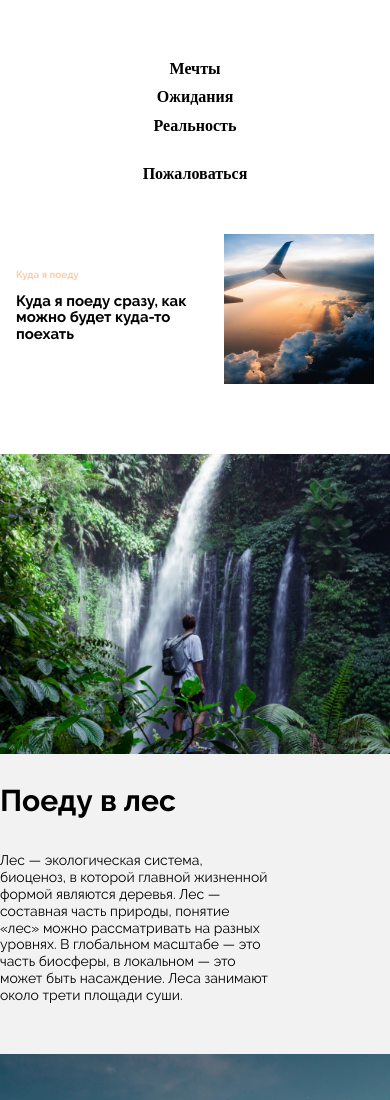
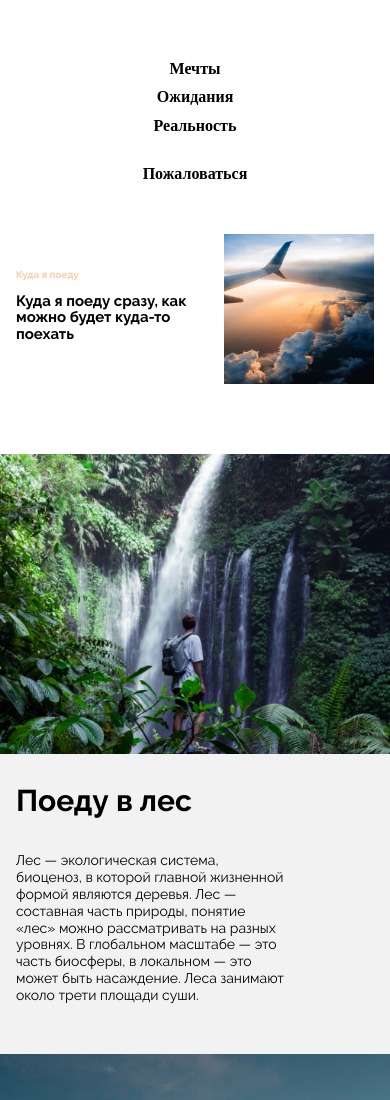
Before and after one commit to adil-max/project, a plain HTML site: page index.html in a window 390 px wide. Shown: the top 1100 px of the page. Drawn offline with Linux system fonts and the light colour scheme.

Commit message:
добавил отступ в блок places

```diff
--- a/blocks/places/__paragraph-text/places__paragraph-text.css
+++ b/blocks/places/__paragraph-text/places__paragraph-text.css
@@ -29,7 +29,7 @@
 @media (max-width: 767px) {
   .places__paragraph-text {
     margin-bottom: 5px;
-    margin-left: 0px;
+    margin-left: 16px;
     max-width: 270px;
   }
 }
--- a/blocks/places/__paragraph-title/places__paragraph-title.css
+++ b/blocks/places/__paragraph-title/places__paragraph-title.css
@@ -21,6 +21,6 @@
 }
 @media (max-width: 767px) {
   .places__paragraph-title {
-    margin-left: 0px;
+    margin-left: 16px;
   }
 }
```
Also changed, not shown: 1 other file.
